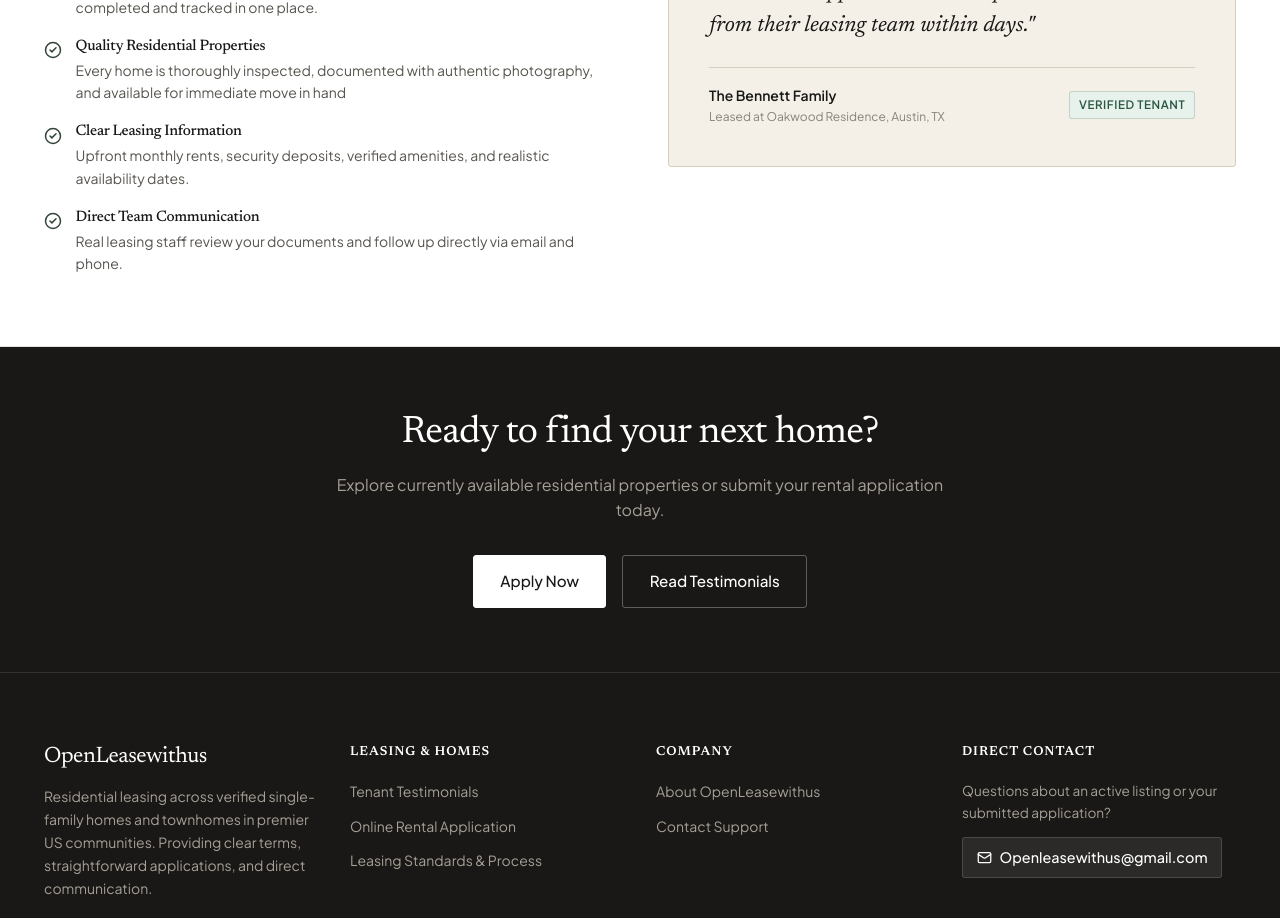
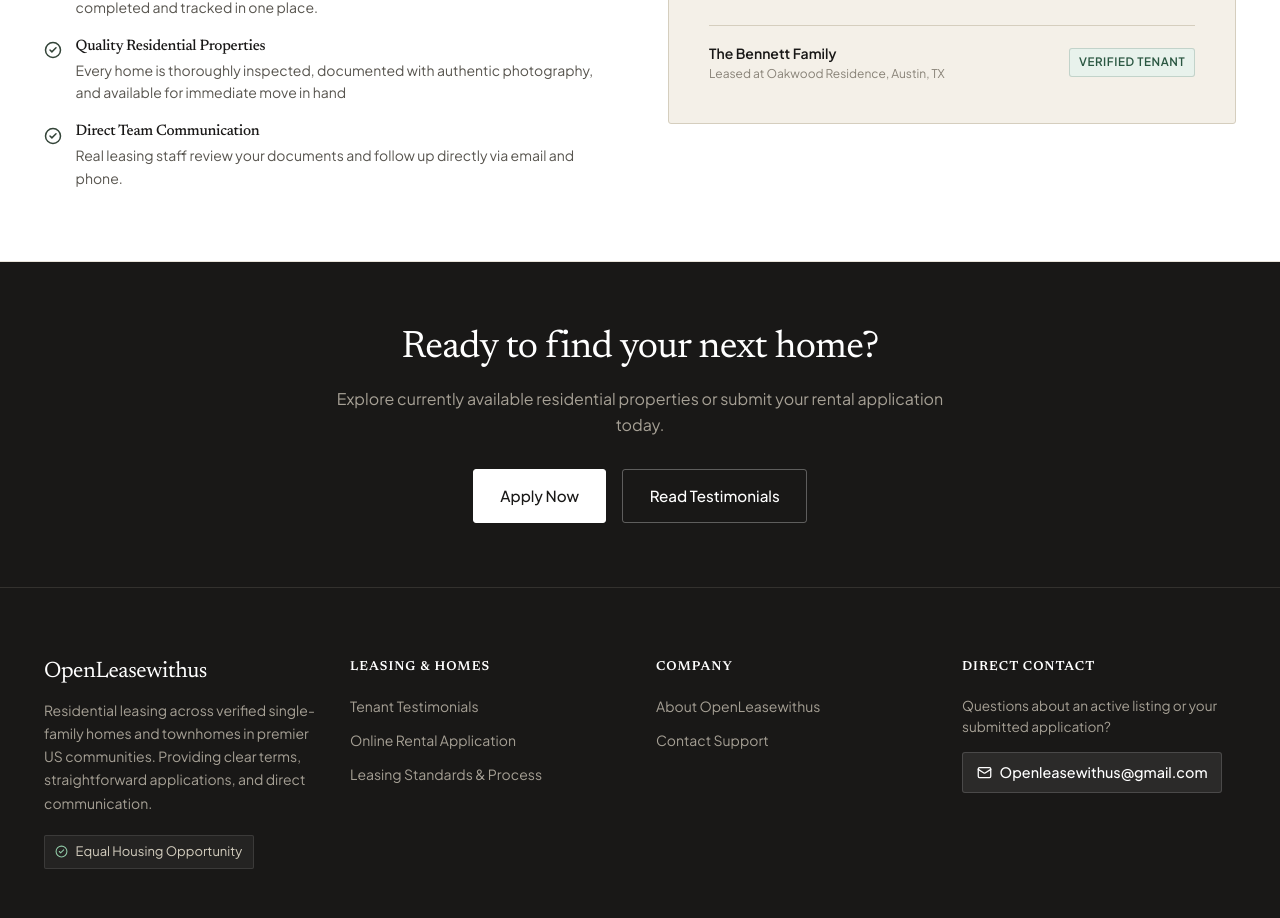
Before and after one commit to RichtheCypher/openlease, a React (Vite) app: page / in a window 1280 px wide. Shown: the part 1600-2518 px from the top of the page. Built offline with nearby package versions, Linux system fonts and the light colour scheme; no server answers.

Commit message:
Remove Clear Leasing Information section from HomePage

```diff
--- a/src/pages/HomePage.tsx
+++ b/src/pages/HomePage.tsx
@@ -275,17 +275,6 @@ export const HomePage: React.FC = () => {
                   </div>
                 </div>
 
-                <div style={{ display: 'flex', gap: '0.85rem' }}>
-                  <div style={{ marginTop: '0.15rem', color: 'var(--accent-olive)' }}>
-                    <CheckCircle2 size={18} />
-                  </div>
-                  <div>
-                    <h4 style={{ fontSize: '0.95rem', marginBottom: '0.2rem' }}>Clear Leasing Information</h4>
-                    <p style={{ fontSize: '0.875rem', color: 'var(--text-secondary)' }}>
-                      Upfront monthly rents, security deposits, verified amenities, and realistic availability dates.
-                    </p>
-                  </div>
-                </div>
 
                 <div style={{ display: 'flex', gap: '0.85rem' }}>
                   <div style={{ marginTop: '0.15rem', color: 'var(--accent-olive)' }}>
```
